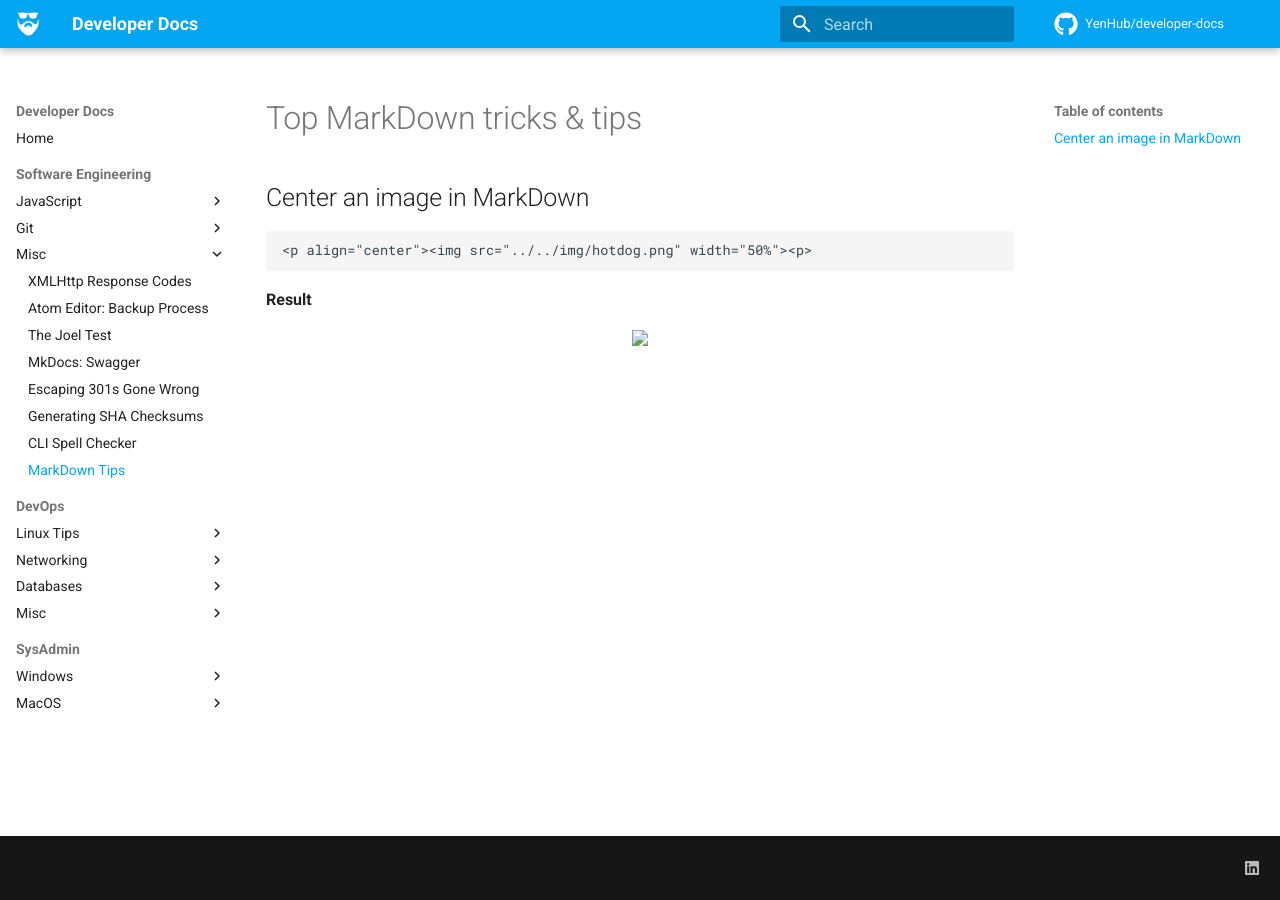
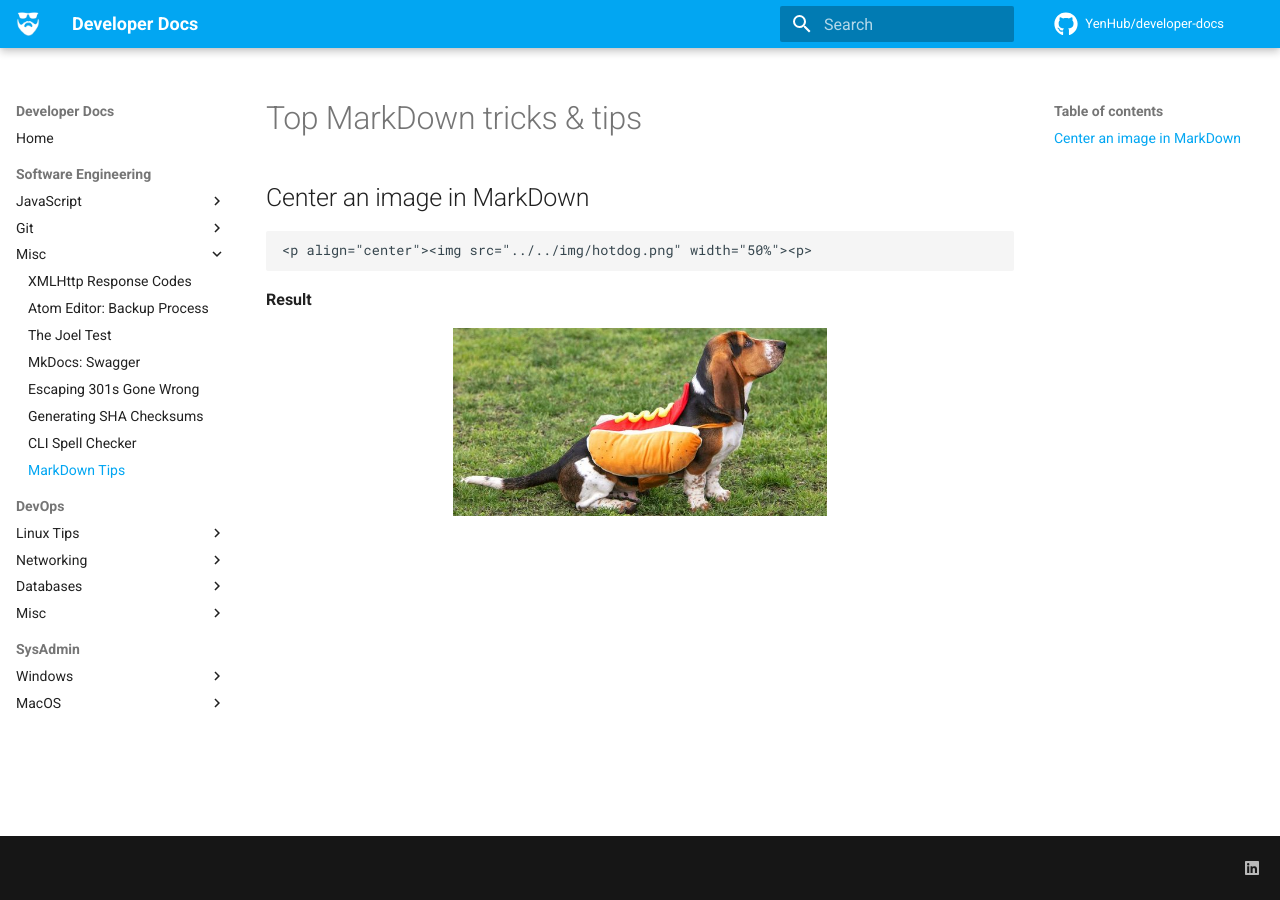
Before and after one commit to YenHub/developer-docs, an MkDocs documentation site: the page built from docs/engineering/misc/markdown-tips.md, in a window 1280 px wide. Built offline with MkDocs 1.6.1 and Material for MkDocs 9.7.7, drawn with Linux system fonts in a browser that asks for light colours; comment, search, counter and statistics services are not loaded.

Commit message:
🔨 MKDocs relative link in img?

```diff
--- a/docs/engineering/misc/markdown-tips.md
+++ b/docs/engineering/misc/markdown-tips.md
@@ -8,4 +8,4 @@
 
 **Result**
 
-<p align="center"><img src="../../img/hotdog.jpeg" width="50%"><p>
+<p align="center"><img src="../../../img/hotdog.jpeg" width="50%"><p>
```
